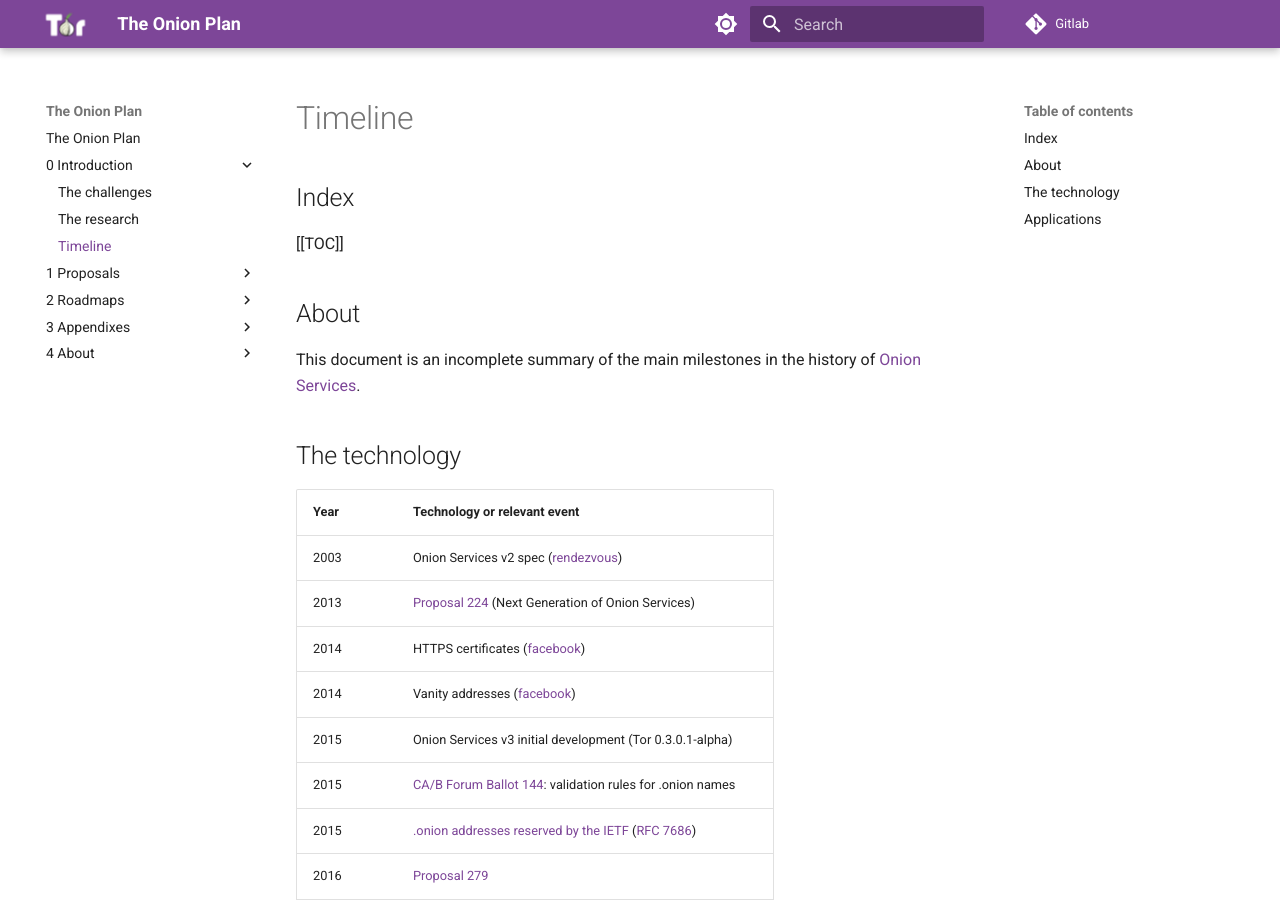
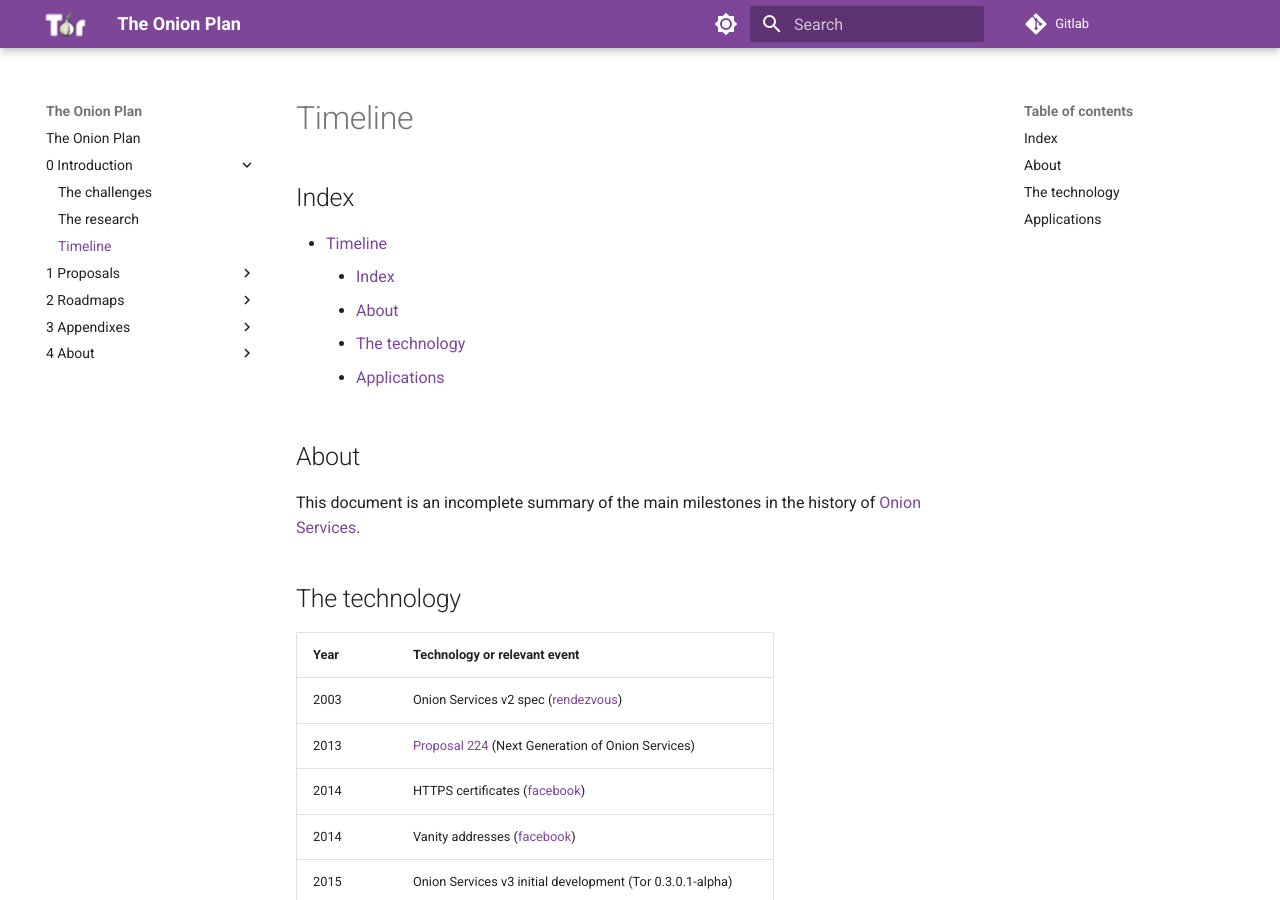
Before and after one commit to offsoc/onionplan, an MkDocs documentation site: the page built from docs/0 - Introduction/Timeline.md, in a window 1280 px wide and 900 px high. Built offline with MkDocs 1.6.1 and Material for MkDocs 9.7.7, drawn with Linux system fonts in a browser that asks for light colours.

```diff
--- a/docs/0 - Introduction/Timeline.md
+++ b/docs/0 - Introduction/Timeline.md
@@ -2,7 +2,7 @@
 
 ## Index
 
-[[TOC]]
+[TOC]
 
 ## About
 
```
